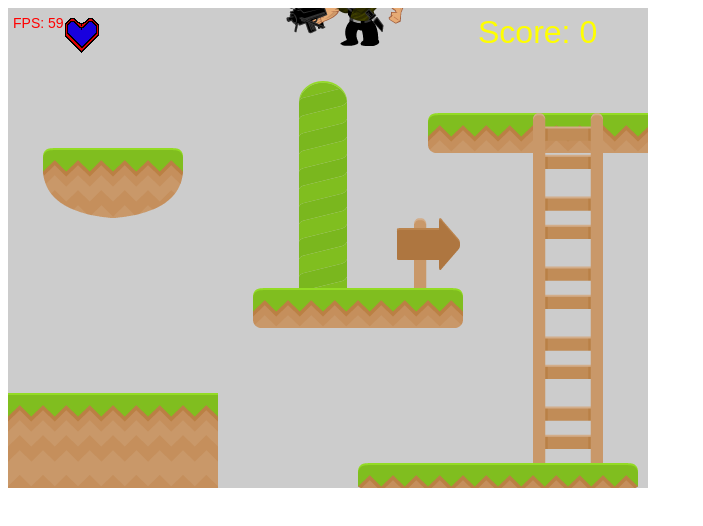
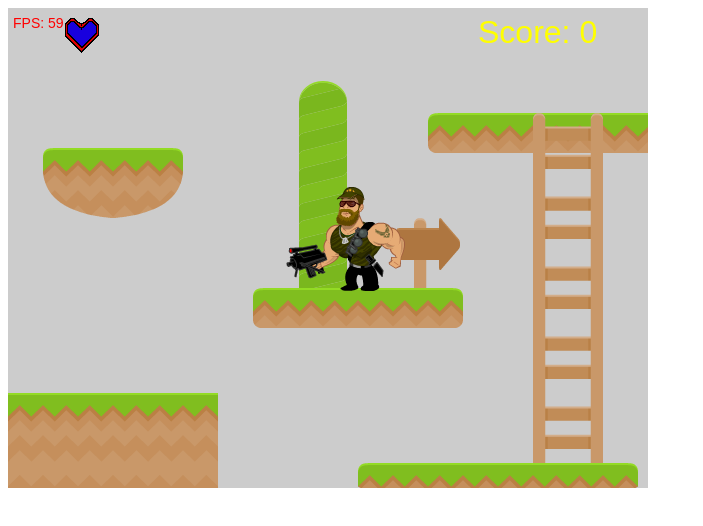
Before and after one commit to NaythanVH7/Course-Platformer-Files, a plain HTML site: page index.html in a window 1280 px wide. Shown: the whole page, without its empty margins (0-703 px from the left). Drawn offline with Linux system fonts and the light colour scheme.

Commit message:
fixed sidescrolling
have side scrolling working

```diff
--- a/index.html
+++ b/index.html
@@ -4,6 +4,7 @@
           This text is displayed if your browser does not support HTML5.
     </canvas>
     <script src="vector2.js"></script>
+    <script src="howler.js"></script>
     <script src="keyboard.js"></script>
     <script src="level1.js"></script>
     <script src="sprite.js"></script>
--- a/main.js
+++ b/main.js
@@ -50,17 +50,6 @@ var lives = 3;
 
 var worldOffsetX = 0;
 
-/*
-	var tx = pixelToTile(player.x),
-		ty = pixelToTile(player.y),
-		nx = player.x%TILE, 		//true if player overlaps right
-		ny = player.y%TILE, 		//true if plauer overlaps below
-		cell = cellAtTileCoord(tx,ty),
-		cellright = cellAtTileCoord(tx + 1, ty),
-		celldown = cellAtTileCoord(tx, ty + 1),
-		celldiag = cellAtTileCoord(tx + 1, ty + 1);
-*/
-
 var METER = TILE; //abitrary choice for 1m
 
 var GRAVITY = METER * 9.8 * 6;  //very exaggerated gravity (6x)
@@ -91,6 +80,40 @@ heart.src = "heart.png";
 
 var player = new Player();
 var keyboard = new Keyboard();
+
+/*
+var music = new music = new Howl(
+{
+	urls: ["background.ogg"],
+	loop: true,
+	buffer: true,
+	volume: 0.5
+} );
+music.play();
+
+var sfx = new Howl(
+{
+	urls: ["fireEffect.ogg"],
+	buffer: true,
+	volume: 1,
+	onend: function()
+	{
+		isSfxPlaying = false;
+	}
+} );
+*/
+
+		//adds colours to the platforms that the player will collide with.
+/*function DrawLevelCollisionData(tileLayer) {
+    for (var y = 0; y < level1.layers[tileLayer].height; y++) {
+        for (var x = 0; x < level1.layers[tileLayer].width; x++) {
+            if (cells[tileLayer][y][x] == 1) {
+                context.fillStyle = "#F00";
+                context.fillRect(TILE * x, TILE * y, TILE, TILE);
+            }
+        }
+    }
+}*/
 
 var cells =[];
 
@@ -189,11 +212,11 @@ function drawMap()
 	}
 
 	worldOffsetX = startX * TILE + offsetX;
+	console.log(offsetX);
 
 
 	for(var layerIdx=0; layerIdx<LAYER_COUNT; layerIdx++)
 	{
-		//var idx =0;
 		for(var y=0; y<level1.layers[layerIdx].height; y++)
 		{
 			var idx = y * level1.layers[layerIdx].width + startX;
@@ -212,8 +235,9 @@ function drawMap()
 					(TILESET_TILE + TILESET_SPACING);
 					var sy = TILESET_PADDING + (Math.floor(tileIndex / TILESET_COUNT_Y)) *
 					(TILESET_TILE + TILESET_SPACING);
-					context.drawImage(tileset, sx, sy, TILESET_TILE, TILESET_TILE, x*TILE,
-						(y-1)*TILE, TILESET_TILE, TILESET_TILE);
+					context.drawImage(tileset, sx, sy, TILESET_TILE, TILESET_TILE,
+									(x - startX) * TILE - offsetX, (y-1)*TILE,
+									TILESET_TILE, TILESET_TILE);
 				}
 				idx++;
 			}
@@ -228,10 +252,13 @@ function run()
 
 	var deltaTime = getDeltaTime();
 
+	player.update(deltaTime);
+
 	drawMap();
+	player.draw();
 
-	player.update(deltaTime);
-	player.draw();
+		//pass 1, 2, 3 for the layer of tiles that you want to be highlighted.
+	//DrawLevelCollisionData(1);
 
 
 	// update the frame counter
--- a/player.js
+++ b/player.js
@@ -254,6 +254,6 @@ Player.prototype.update = function(deltaTime)
 
 Player.prototype.draw = function()
 {
-	var screenX = this.position.x - worldOffsetX;
-	this.sprite.draw(context, this.position.x, - worldOffsetX, this.position.y);
+	//var screenX = this.position.x - worldOffsetX;
+	this.sprite.draw(context, this.position.x - worldOffsetX, this.position.y);
 }
```
